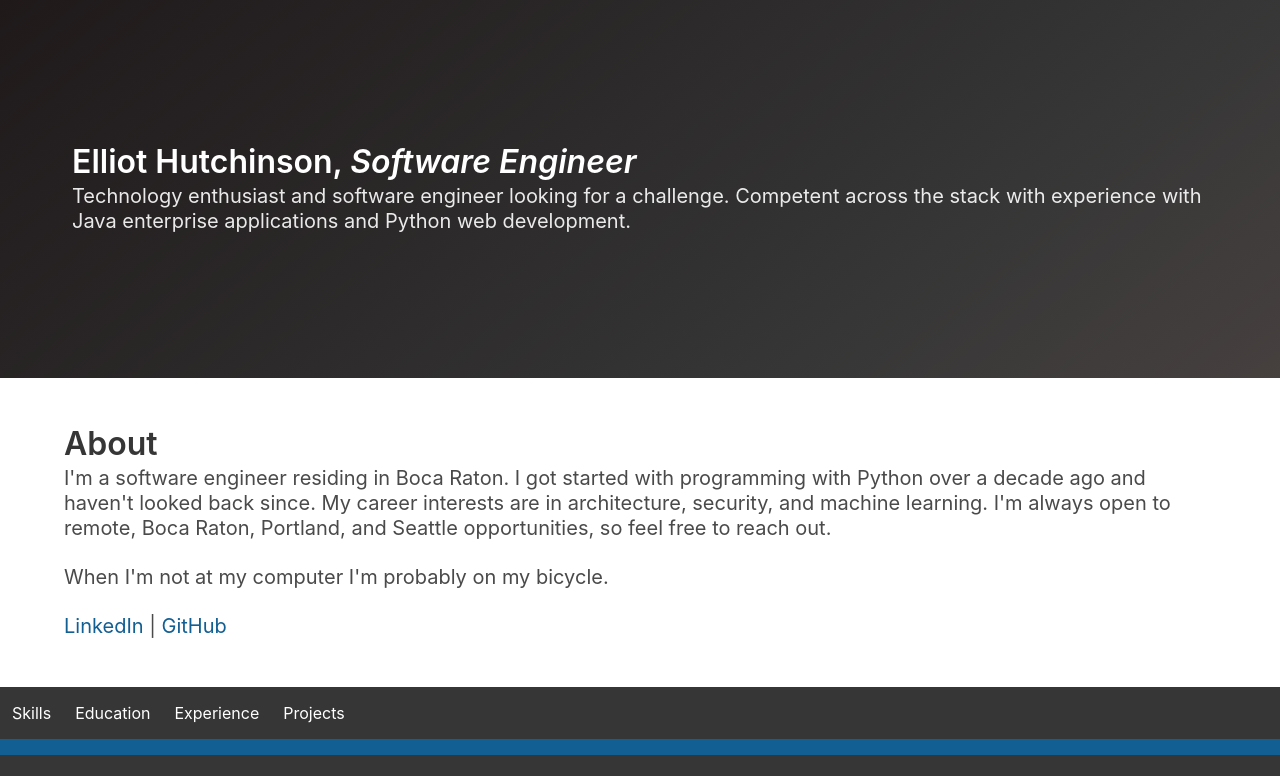
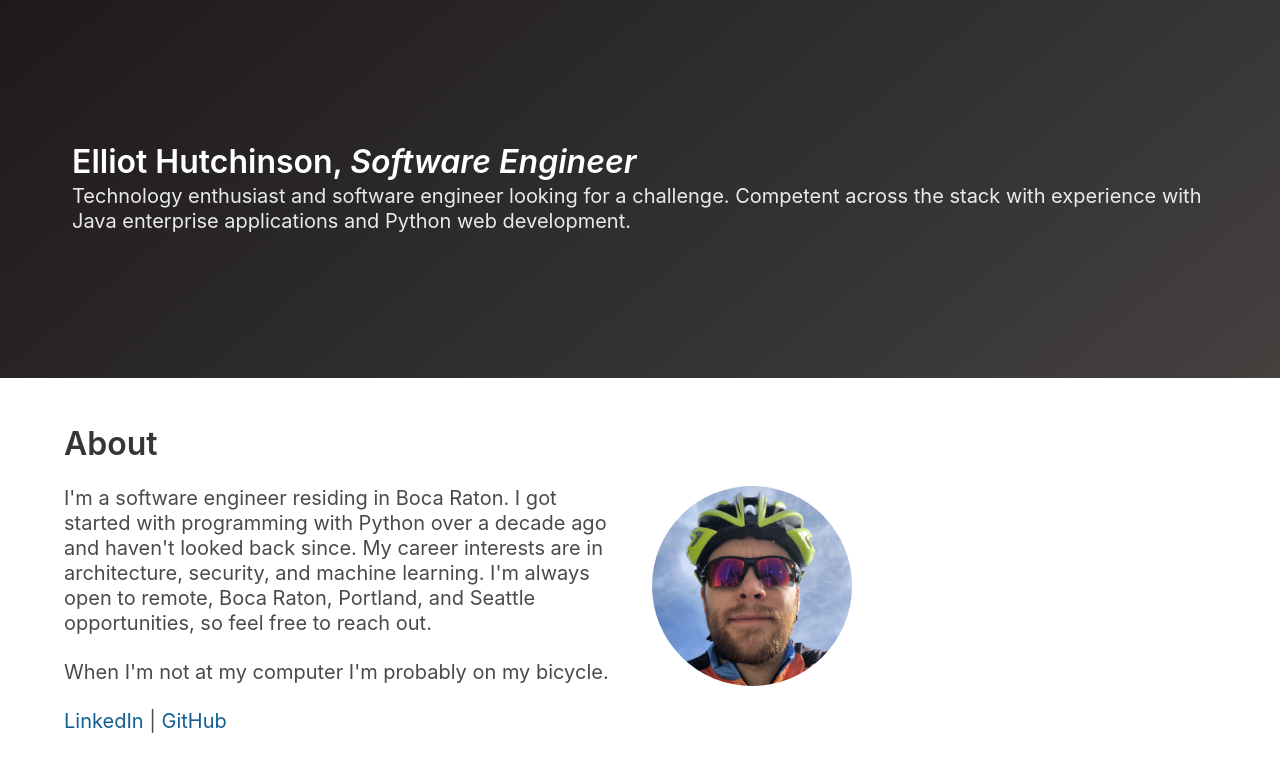
Before and after one commit to postsneakernet/postsneakernet.github.io, a plain HTML site: page index.html in a window 1280 px wide. Shown: the top 776 px of the page. Drawn offline with nearby package versions, Linux system fonts and the light colour scheme.

Commit message:
Add image

```diff
--- a/assets/css/custom.css
+++ b/assets/css/custom.css
@@ -5,6 +5,10 @@
 
 a {
   color: #125f93;
+}
+
+.profile {
+  border-radius: 50%;
 }
 
 .hero.is-info {
--- a/index.html
+++ b/index.html
@@ -6,6 +6,7 @@
     <title>Elliot Hutchinson — Software Engineer Portfolio</title>
     <link rel="stylesheet" href="https://cdn.jsdelivr.net/npm/bulma@0.8.0/css/bulma.min.css">
     <link rel="stylesheet" href="assets/css/custom.css">
+    <link rel="icon" href="assets/img/favicon.png">
     <script defer src="https://use.fontawesome.com/releases/v5.3.1/js/all.js"></script>
   </head>
   <body id="home">
@@ -17,6 +18,7 @@
             <span class="is-italic">Software Engineer</span>
           </h1>
           <h2 class="subtitle">
+
             Technology enthusiast and software engineer looking for a challenge. Competent across the stack with experience with Java enterprise applications and Python web development.
           </h2>
         </div>
@@ -27,6 +29,8 @@
         <h1 class="title">
           About
         </h1>
+        <div class="columns">
+          <div class="column">
             <p class="subtitle">
               I'm a software engineer residing in Boca Raton. I got started with programming with Python over a decade ago and haven't looked back since. My career interests are in architecture, security, and machine learning. I'm always open to remote, Boca Raton, Portland, and Seattle opportunities, so feel free to reach out.
             </p>
@@ -36,6 +40,11 @@
             <p class="subtitle">
               <a href="https://linkedin.com/in/elliothutchinson">LinkedIn</a> | <a href="https://github.com/postsneakernet">GitHub</a>
             </p>
+          </div>
+          <div class="column">
+            <img src="assets/img/me.jpg" width="200px" class="profile">
+          </div>
+        </div>
       </div>
     </section>
     <nav class="navbar is-dark" role="navigation" aria-label="main navigation">
```
Also changed, not shown: assets/img/favicon.png (added), assets/img/me.jpg (added), 1 other file. Lines whose indentation alone changed are shown as unchanged.
